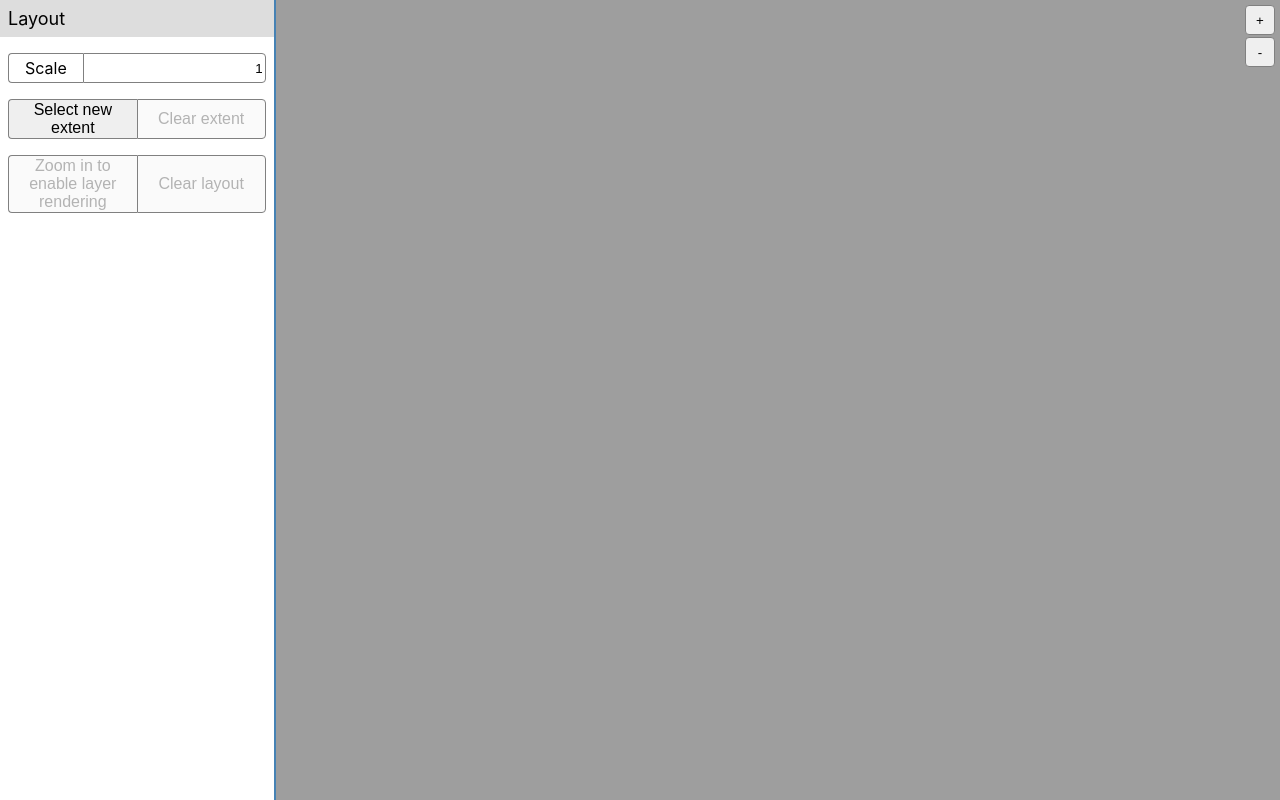
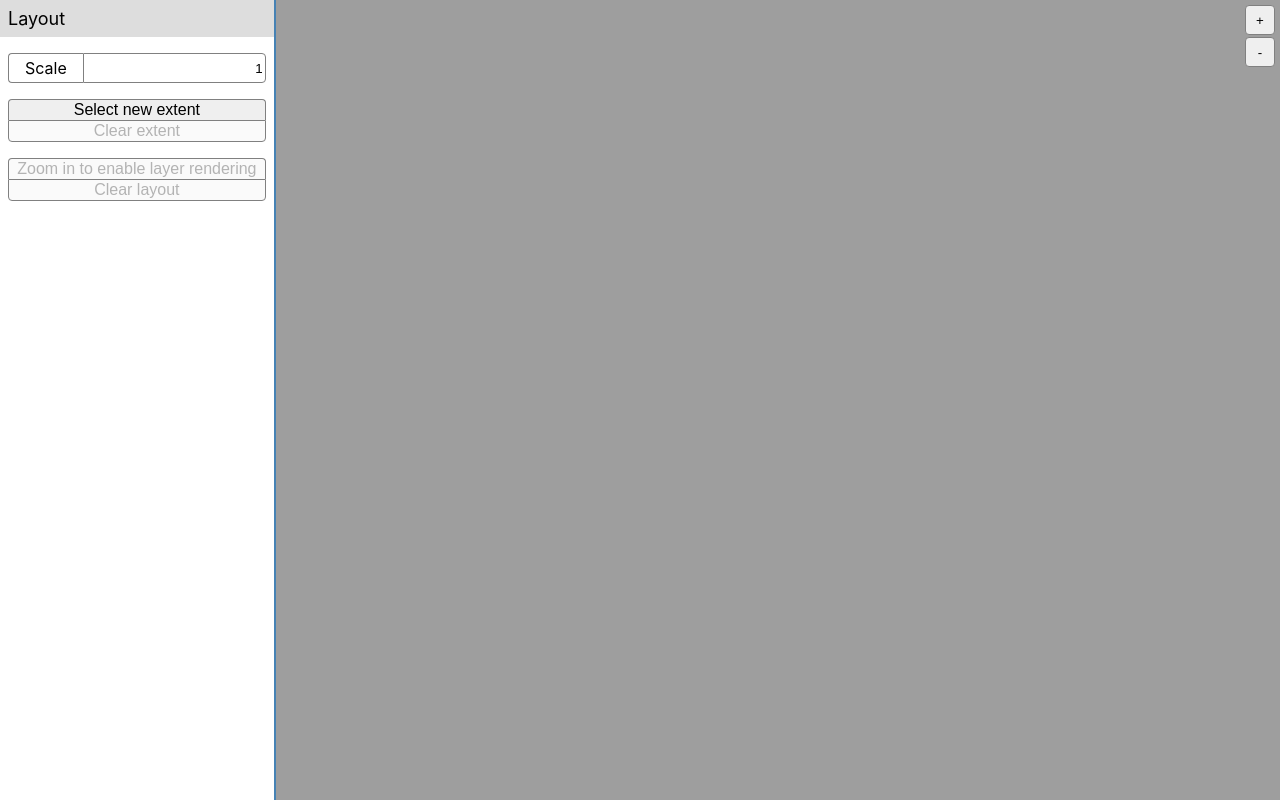
Before and after one commit to cruftbusters/painkiller-webapp, a React (Create React App) app: page / in a window 1280 px wide. Built offline with nearby package versions, Linux system fonts and the light colour scheme.

Commit message:
stack bibutton children in column

```diff
--- a/src/component/BiButton.tsx
+++ b/src/component/BiButton.tsx
@@ -15,14 +15,15 @@ export default function BiButton({
   button1Props,
   button2Props,
 }: BiButtonProps) {
+  const buttonRadius = '0.25rem'
   return (
-    <div style={{ display: 'flex' }}>
+    <div style={{ display: 'flex', flexDirection: 'column' }}>
       <button
         style={{
           width: '100%',
-          borderRadius: '0.25rem 0 0 0.25rem',
+          borderRadius: `${buttonRadius} ${buttonRadius} 0 0`,
           border: '1px solid gray',
-          borderRight: 0,
+          borderBottom: 0,
           fontSize: 'inherit',
         }}
         {...button1Props}
@@ -30,7 +31,7 @@ export default function BiButton({
       <button
         style={{
           width: '100%',
-          borderRadius: '0 0.25rem 0.25rem 0',
+          borderRadius: `0 0 ${buttonRadius} ${buttonRadius}`,
           border: '1px solid gray',
           fontSize: 'inherit',
         }}
```
